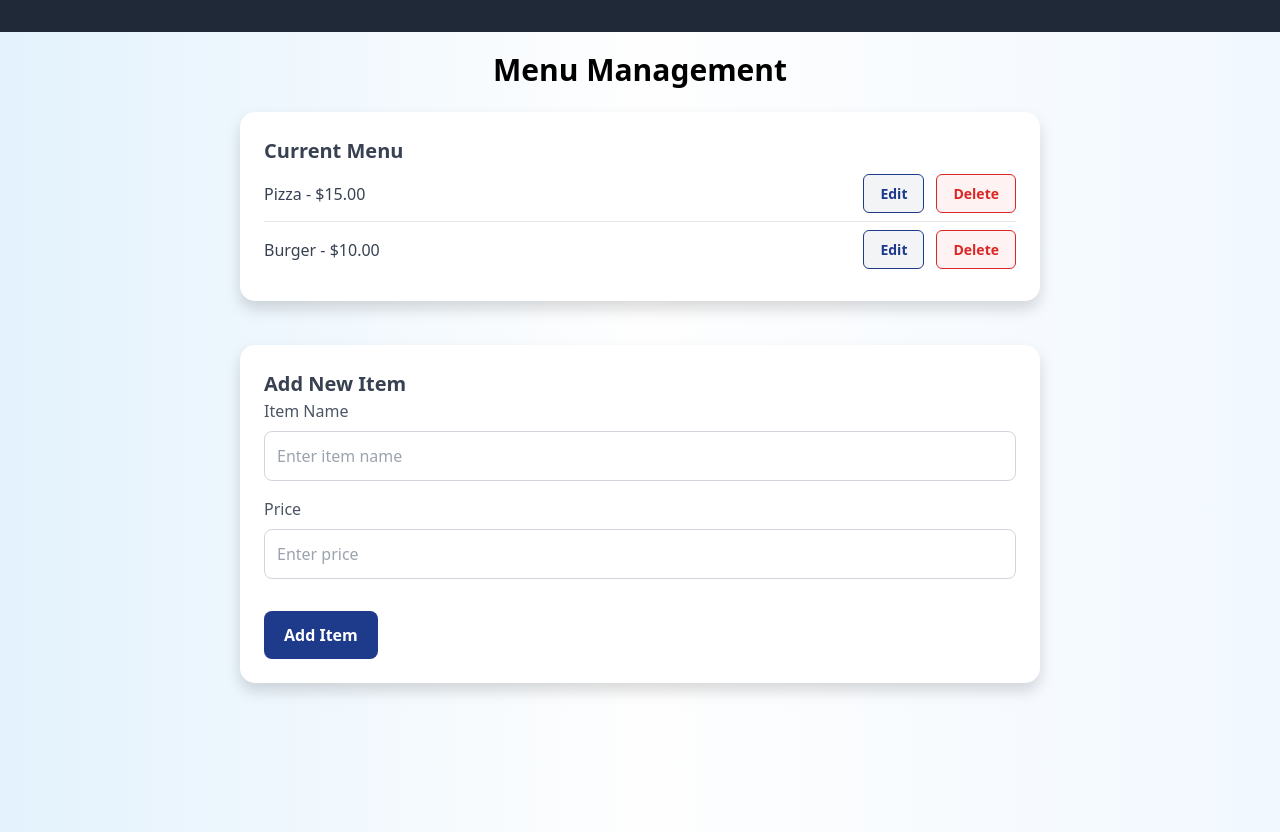
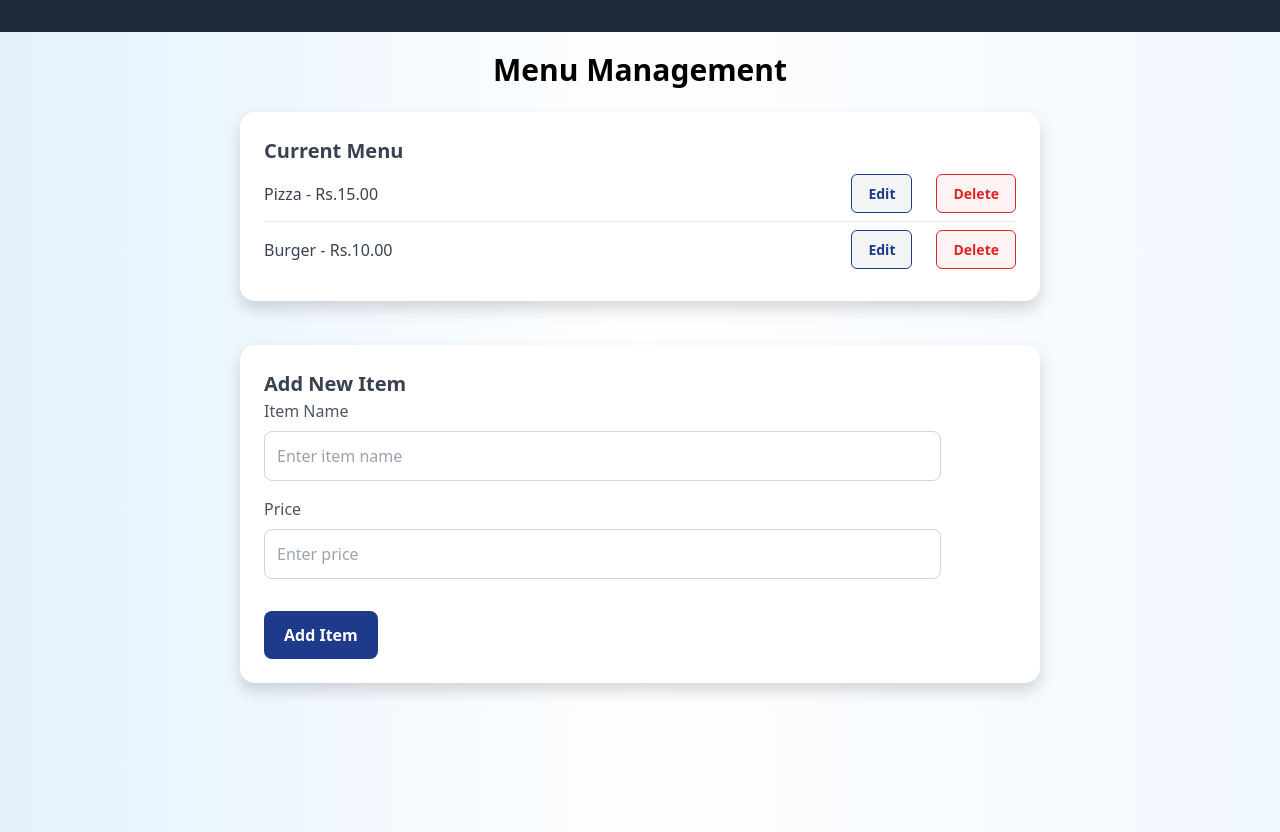
Before and after one commit to ruchspatil/VueCart, a Nuxt app: page /MenuManagement in a window 1280 px wide. Built offline with nearby package versions, Linux system fonts and the light colour scheme.

Commit message:
Update MenuManagement.vue

```diff
--- a/pages/MenuManagement.vue
+++ b/pages/MenuManagement.vue
@@ -12,7 +12,7 @@
           class="flex justify-between items-center py-2 border-b border-gray-200 last:border-none"
         >
           <span class="text-gray-700 font-medium">
-            {{ item.name }} - ${{ item.price }}
+            {{ item.name }} - Rs.{{ item.price }}
           </span>
           <div class="flex space-x-3">
             <button
@@ -164,7 +164,7 @@ export default {
 
 /* Input Styling */
 .input-field {
-  width: 100%;
+  width: 90%;
   padding: 12px;
   margin-top: 8px;
   border: 1px solid #d1d5db;
@@ -173,7 +173,6 @@ export default {
   color: #374151;
 }
 
-/* Buttons */
 .button-secondary {
   background-color: #f3f4f6; /* Light Gray */
   color: #1e3a8a; /* Primary Blue */
@@ -184,7 +183,9 @@ export default {
   border-radius: 6px;
   cursor: pointer;
   transition: background-color 0.3s ease, color 0.3s ease;
+  margin-right: 12px; /* Small gap on the right */
 }
+
 
 .button-secondary:hover {
   background-color: #1e3a8a;
```
